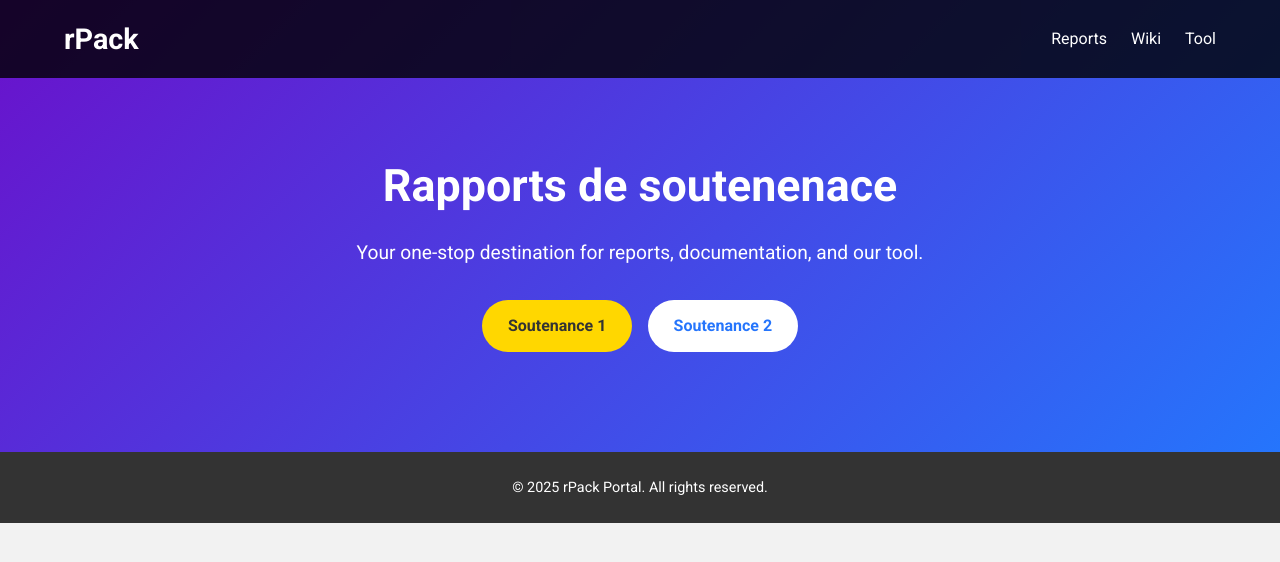
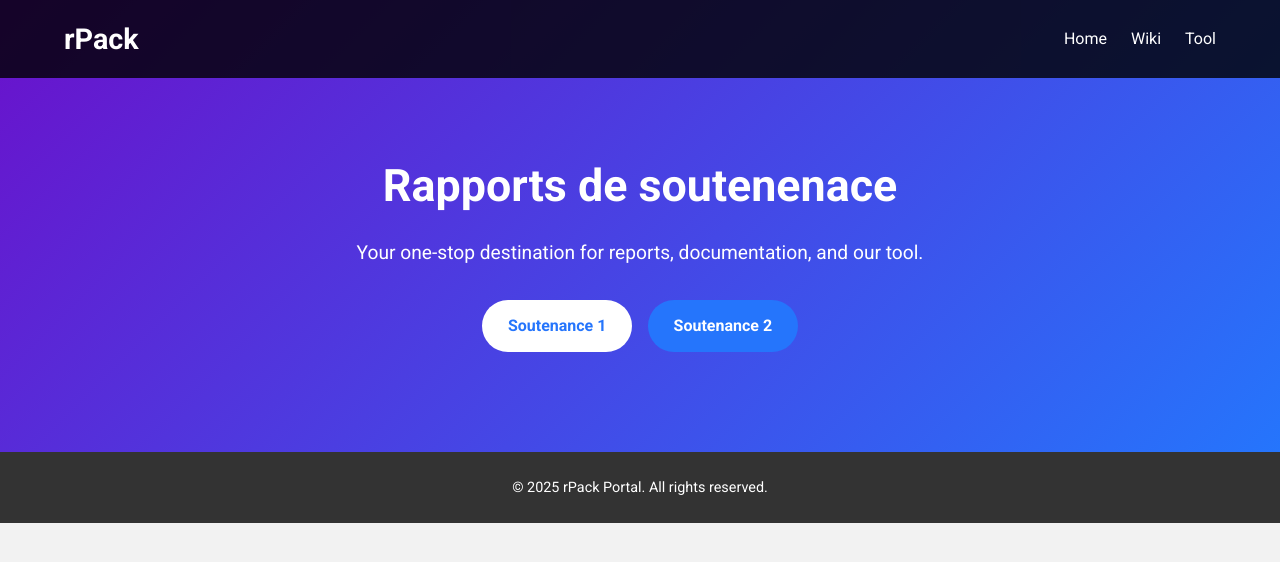
Before and after one commit to NeKroFR/rPack, a plain HTML site: page website/frontend/downloads/index.html in a window 1280 px wide. Drawn offline with Linux system fonts and the light colour scheme.

Commit message:
fixing links

```diff
--- a/website/frontend/downloads/index.html
+++ b/website/frontend/downloads/index.html
@@ -15,7 +15,7 @@
       <h1 class="logo">rPack</h1>
       <nav>
         <ul>
-          <li><a href="/downloads/">Reports</a></li>
+          <li><a href="/">Home</a></li>
           <li><a href="https://docs.rpack.napo280.fr">Wiki</a></li>
           <li><a href="/tool">Tool</a></li>
         </ul>
@@ -29,8 +29,8 @@
       <h2>Rapports de soutenenace</h2>
       <p>Your one-stop destination for reports, documentation, and our tool.</p>
       <div class="cta-buttons">
-        <a href="/downloads/Rapport_de_soutenance_1.pdf" class="btn btn-primary" download>Soutenance 1</a>
-        <a href="/downloads/Rapport_de_soutenance_2.pdf" class="btn btn-secondary">Soutenance 2</a>
+        <a href="/downloads/Rapport_de_soutenance_1.pdf" class="btn btn-secondary" download>Soutenance 1</a>
+        <a href="/downloads/Rapport_de_soutenance_2.pdf" class="btn btn-tertiary">Soutenance 2</a>
         <!--        <a href="/tool" class="btn btn-tertiary">Soutenance finale</a> -->
       </div>
     </div>
```
Also changed, not shown: website/frontend/index.html (+1 -1 lines).
